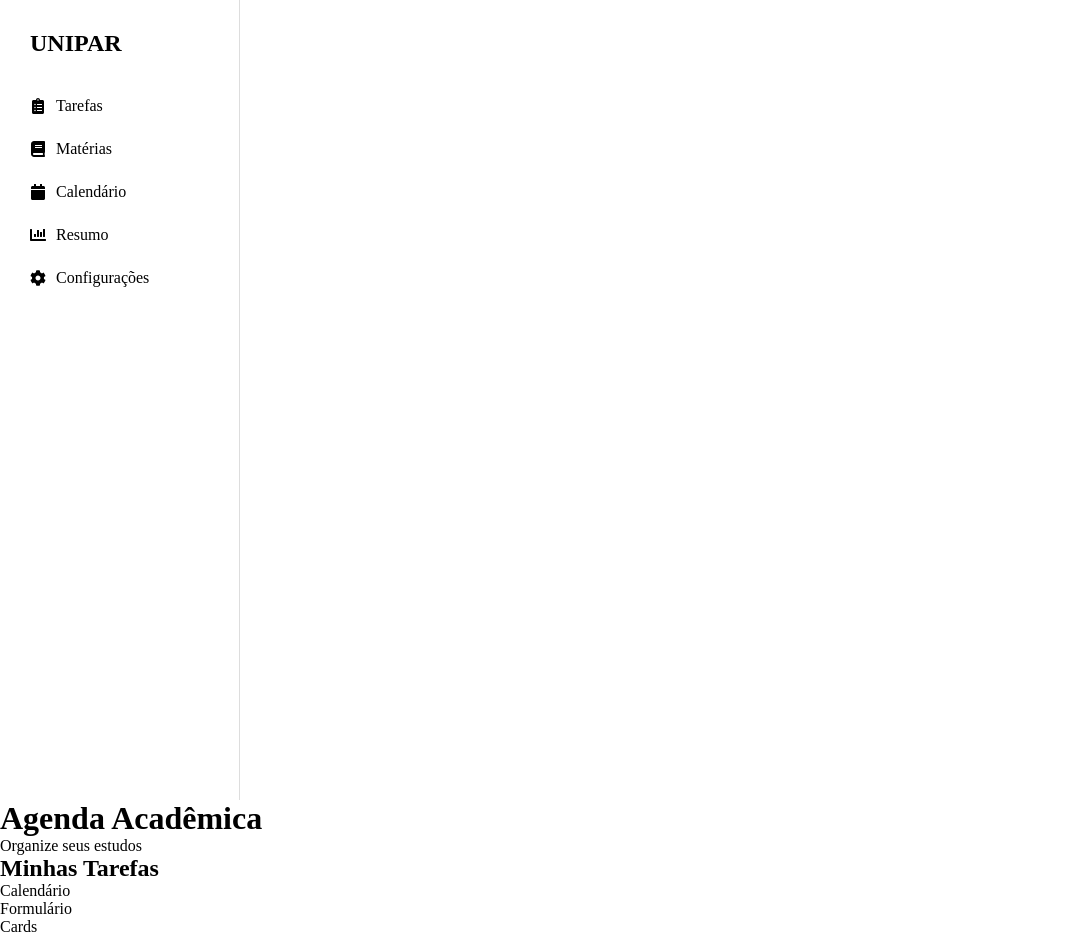
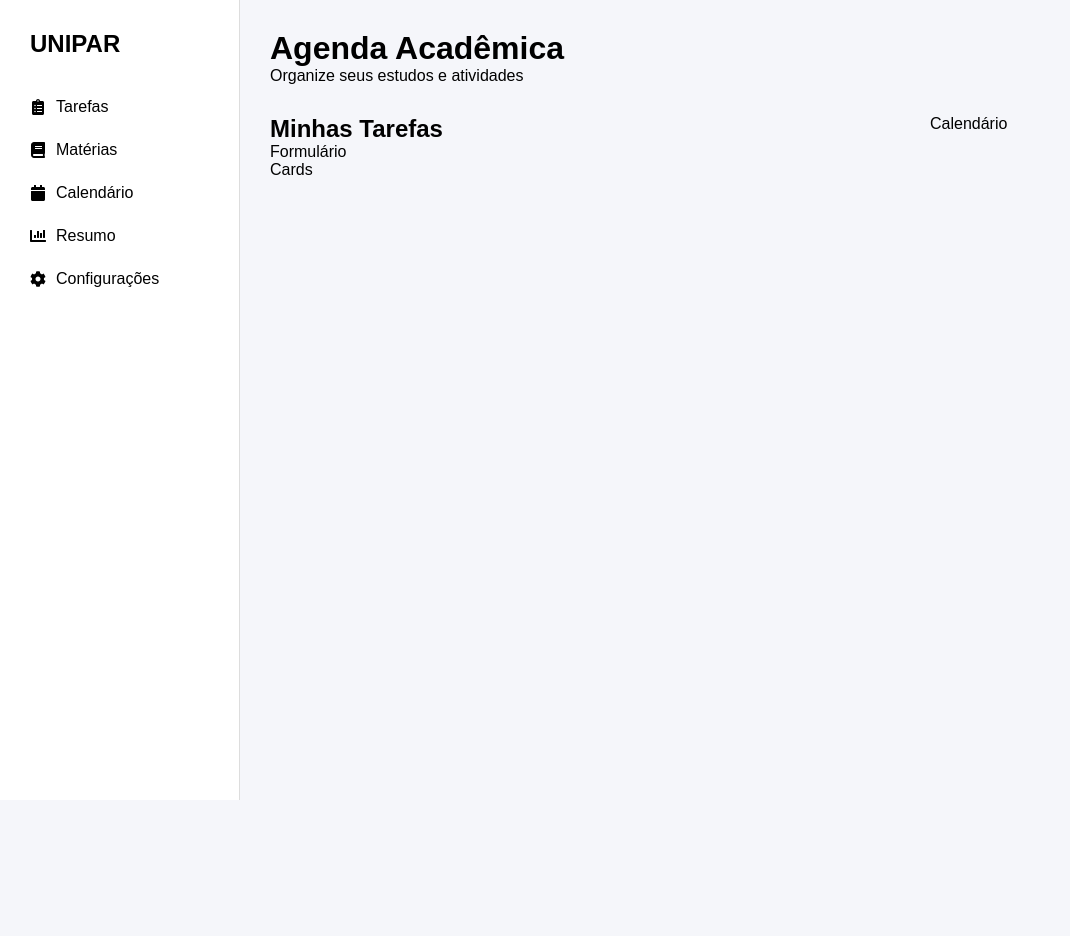
Before and after one commit to damottoca/agenda-academica, a React (Vite) app: page / in a window 1280 px wide. Shown: the whole page, without its empty margins (0-1070 px from the left). After the commit the page ends 800 px from the top, so only its background shows below. Built offline with nearby package versions, Linux system fonts and the light colour scheme.

Commit message:
criação do layout principal da dashboard

```diff
--- a/src/App.jsx
+++ b/src/App.jsx
@@ -7,13 +7,30 @@ import AddTask from './components/AddTask'
 
 function App() {
   return (
-    <div>
+    <div className="container">
+
       <Sidebar />
-      <Header />
-      <TaskList />
-      <CalendarBox />
-      <AddTask />
-      <StatsCards />
+
+      <main className="content">
+
+        <Header />
+
+        <div className="dashboard">
+
+          <div className="left">
+            <TaskList />
+            <AddTask />
+            <StatsCards />
+          </div>
+
+          <div className="right">
+            <CalendarBox />
+          </div>
+
+        </div>
+
+      </main>
+
     </div>
   )
 }
--- a/src/components/Header.jsx
+++ b/src/components/Header.jsx
@@ -1,8 +1,10 @@
 export default function Header() {
   return (
-    <header>
-      <h1>Agenda Acadêmica</h1>
-      <p>Organize seus estudos</p>
+    <header className="header">
+      <div>
+        <h1>Agenda Acadêmica</h1>
+        <p>Organize seus estudos e atividades</p>
+      </div>
     </header>
   )
 }
--- a/src/styles/global.css
+++ b/src/styles/global.css
@@ -22,3 +22,34 @@
   align-items: center;
   gap: 10px;
 }
+
+body {
+  background: #f5f6fa;
+  font-family: sans-serif;
+}
+
+.container {
+  display: flex;
+}
+
+.content {
+  flex: 1;
+  padding: 30px;
+}
+
+.dashboard {
+  display: flex;
+  gap: 20px;
+}
+
+.left {
+  flex: 2;
+}
+
+.right {
+  flex: 1;
+}
+
+.header {
+  margin-bottom: 30px;
+}
```
